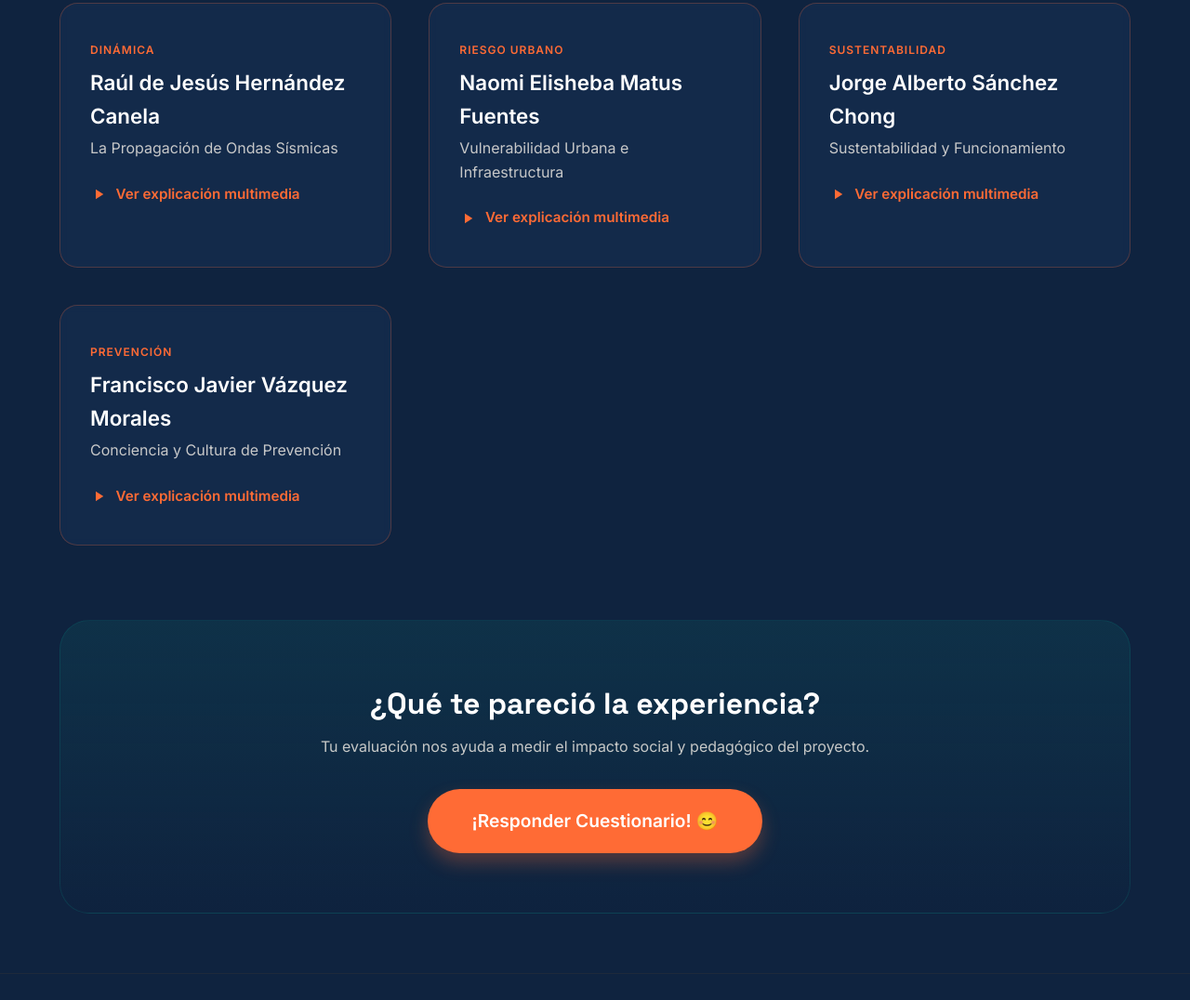
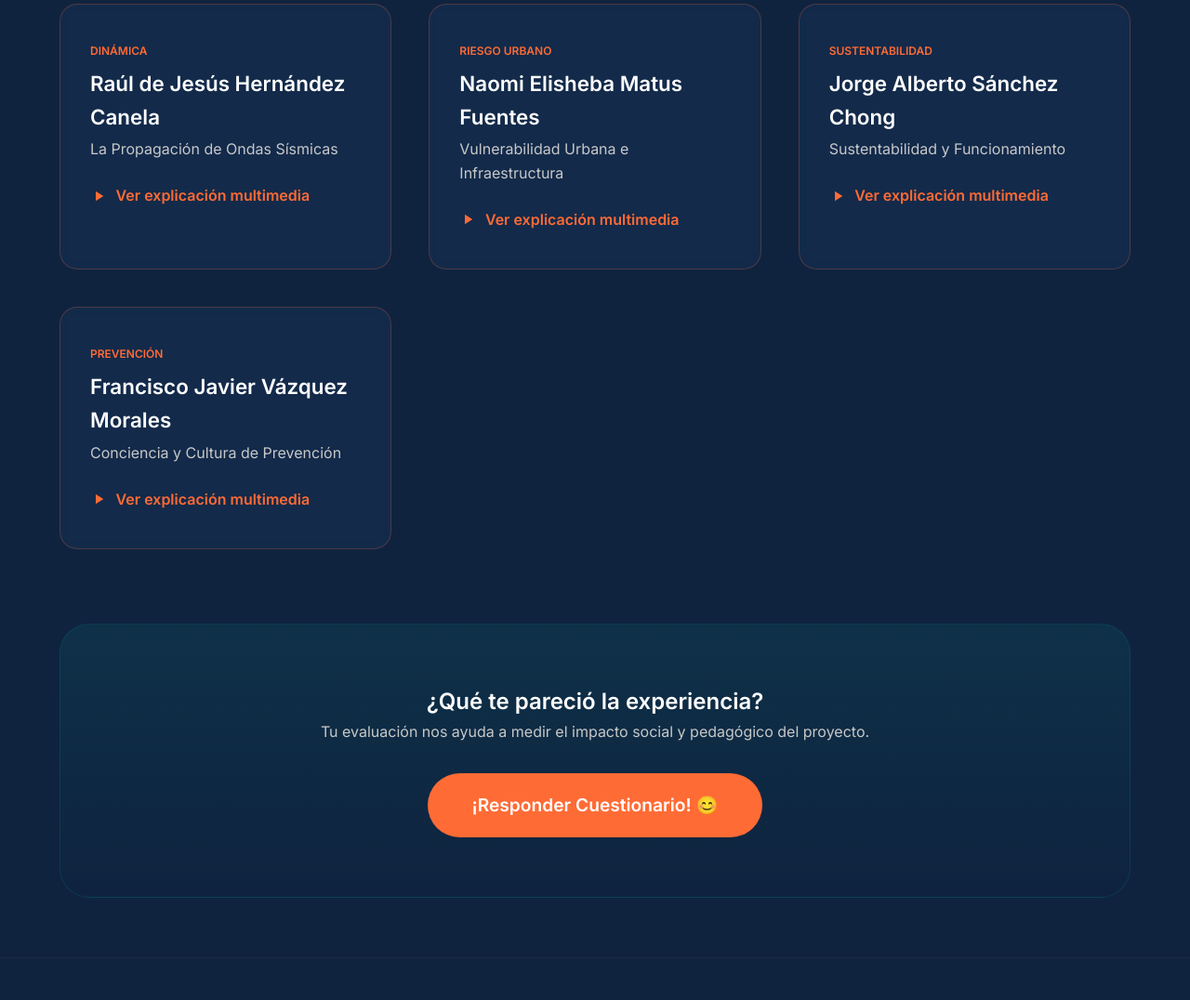
Before and after one commit to marthagarciassl-cmd/MIDSIS-UNICACH, a plain HTML site: page index.html in a window 1280 px wide. Shown: the part 984-2060 px from the top of the page at 93% size. Drawn offline with Linux system fonts and the light colour scheme.

Commit message:
Refactor CSS variables and clean up styles

```diff
--- a/index.html
+++ b/index.html
@@ -8,11 +8,9 @@
 <style>
 *, *::before, *::after { box-sizing: border-box; margin: 0; padding: 0; }
 :root {
-  --navy: #1B365D;       /* Azul UNICACH */
-  --deep: #0F233F;       /* Fondo Oscuro */
-  --terra: #FF6B35;      /* Naranja Sísmico */
-  --amber: #E8A020;      /* Ámbar de Alerta */
-  --teal: #0D6B6E;       /* Sustentabilidad */
+  --navy: #1B365D;
+  --deep: #0F233F;
+  --terra: #FF6B35;
   --white: #ffffff;
   --cream: #F5F0E8;
   --r: 1.2rem;
@@ -25,18 +23,13 @@
   overflow-x: hidden;
   line-height: 1.6;
 }
-
-/* --- CANVAS Y REJILLA SÍSMICA DE FONDO --- */
 #quake-canvas { position: fixed; inset: 0; z-index: 0; opacity: .20; pointer-events: none; }
-
 .seismic-grid {
   position: fixed; inset: 0;
   background-image: linear-gradient(rgba(255, 107, 53, 0.05) 1px, transparent 1px), linear-gradient(90deg, rgba(255, 107, 53, 0.05) 1px, transparent 1px);
   background-size: 50px 50px;
   z-index: 0; pointer-events: none;
 }
-
-/* --- CABECERA (HEADER) --- */
 header {
   background: linear-gradient(135deg, var(--navy), var(--deep));
   padding: 5rem 2rem 4rem 2rem;
@@ -50,7 +43,6 @@
   font-family: 'Space Grotesk', sans-serif;
   font-size: 3.5rem;
   font-weight: 700;
-  color: var(--white);
 }
 .logo-area h1 span { color: var(--terra); }
 .subtitle {
@@ -60,10 +52,7 @@
   margin: 1rem auto 0;
   opacity: 0.9;
 }
-
-/* --- SECCIÓN PRINCIPAL Y MATRIZ DE MÓDULOS --- */
 main { max-width: 1200px; margin: 0 auto; padding: 4rem 1.5rem; position: relative; z-index: 1; }
-
 .section-title {
   font-family: 'Space Grotesk', sans-serif;
   font-size: 2.2rem;
@@ -71,14 +60,11 @@
   border-left: 6px solid var(--terra);
   padding-left: 1.2rem;
 }
-
 .video-grid {
   display: grid;
   grid-template-columns: repeat(auto-fit, minmax(340px, 1fr));
   gap: 2.5rem;
 }
-
-/* EFECTO VIBRACIÓN (TREMOR SHAKE) AL PASAR EL MOUSE */
 @keyframes tremor {
   0% { transform: translate(0,0); }
   25% { transform: translate(-1px, 1px); }
@@ -86,7 +72,6 @@
   75% { transform: translate(-1px, -1px); }
   100% { transform: translate(0,0); }
 }
-
 .video-card {
   background: rgba(27, 54, 93, 0.4);
   border: 1px solid rgba(255, 107, 53, 0.25);
@@ -95,37 +80,24 @@
   cursor: pointer;
   transition: all 0.3s ease;
   backdrop-filter: blur(5px);
-  position: relative;
-  overflow: hidden;
 }
 .video-card:hover {
   animation: tremor 0.2s infinite linear;
   border-color: var(--terra);
   background: rgba(27, 54, 93, 0.7);
-  box-shadow: 0 15px 30px rgba(0,0,0,0.4);
 }
-
 .card-tag {
   font-size: 0.75rem;
   color: var(--terra);
   text-transform: uppercase;
   font-weight: 700;
-  letter-spacing: 1px;
   display: block;
   margin-bottom: 0.5rem;
 }
-.card-speaker { font-size: 1.4rem; font-weight: 600; margin-bottom: 0.3rem; color: #fff; }
-.card-topic { color: var(--cream); opacity: 0.8; font-size: 1rem; margin-bottom: 1.5rem; }
-.play-link {
-  display: flex;
-  align-items: center;
-  gap: 0.6rem;
-  color: var(--terra);
-  font-weight: 600;
-  font-size: 0.95rem;
-}
+.card-speaker { font-size: 1.4rem; font-weight: 600; margin-bottom: 0.3rem; }
+.card-topic { color: var(--cream); opacity: 0.8; margin-bottom: 1.5rem; }
+.play-link { display: flex; align-items: center; gap: 0.6rem; color: var(--terra); font-weight: 600; }
 
-/* --- REPRODUCTOR MODAL EMERGENTE --- */
 .modal {
   position: fixed; inset: 0;
   background: rgba(10, 20, 40, 0.95);
@@ -135,56 +107,26 @@
   padding: 20px;
 }
 .modal.active { display: flex; }
-
 .modal-content {
   background: var(--navy);
-  width: 100%;
-  max-width: 850px;
-  border-radius: 1.5rem;
-  padding: 2.5rem;
-  position: relative;
-  border: 2px solid var(--terra);
+  width: 100%; max-width: 850px;
+  border-radius: 1.5rem; padding: 2.5rem;
+  position: relative; border: 2px solid var(--terra);
 }
-.close-btn {
-  position: absolute; top: 1rem; right: 1.5rem;
-  font-size: 2.2rem; color: #fff; cursor: pointer;
-  line-height: 1;
+.close-btn { position: absolute; top: 1rem; right: 1.5rem; font-size: 2.2rem; color: #fff; cursor: pointer; }
+video { width: 100%; border-radius: 12px; margin: 1.5rem 0; background: #000; }
+
+.cta-container {
+  text-align: center; margin-top: 5rem; padding: 4rem 2rem;
+  background: linear-gradient(rgba(13, 107, 110, 0.2), transparent);
+  border-radius: 2rem; border: 1px solid rgba(13, 107, 110, 0.3);
 }
-.close-btn:hover { color: var(--terra); }
-
-video {
-  width: 100%;
-  border-radius: 12px;
-  margin: 1.5rem 0;
-  box-shadow: 0 10px 30px rgba(0,0,0,0.5);
-  background: #000;
-}
-
-/* --- LLAMADO A LA ACCIÓN (CUESTIONARIO TYPEFORM) --- */
-.cta-container {
-  text-align: center;
-  margin-top: 5rem;
-  padding: 4rem 2rem;
-  background: linear-gradient(rgba(13, 107, 110, 0.2), transparent);
-  border-radius: 2rem;
-  border: 1px solid rgba(13, 107, 110, 0.3);
-}
-.cta-container h2 { font-family: 'Space Grotesk', sans-serif; font-size: 2rem; margin-bottom: 0.5rem; }
-
 .btn-survey {
-  display: inline-block;
-  background: var(--terra);
-  color: #fff;
-  padding: 1.2rem 3rem;
-  border-radius: 50px;
-  text-decoration: none;
-  font-weight: 700;
-  font-size: 1.2rem;
-  box-shadow: 0 10px 20px rgba(255, 107, 53, 0.3);
-  transition: 0.3s;
+  display: inline-block; background: var(--terra); color: #fff;
+  padding: 1.2rem 3rem; border-radius: 50px; text-decoration: none;
+  font-weight: 700; font-size: 1.2rem; transition: 0.3s;
 }
 .btn-survey:hover { transform: scale(1.05); background: #ff5722; }
-
 footer { text-align: center; padding: 3rem; color: #64748b; font-size: 0.9rem; border-top: 1px solid #1e293b; }
 </style>
 </head>
@@ -227,64 +169,64 @@
       <source src="" type="video/mp4">
       Tu navegador no soporta la reproducción de video.
     </video>
-    <p id="modalDesc" style="color:var(--cream); opacity: 0.9; font-size: 1.05rem; line-height: 1.5;"></p>
+    <p id="modalDesc" style="color:var(--cream); opacity: 0.9; font-size: 1.05rem;"></p>
   </div>
 </div>
 
 <script>
-// USAMOS RUTA ABSOLUTA CON ROMPE-CACHÉ PASANDO UN PARÁMETRO DE TIEMPO
 const URL_BASE = "https://raw.githubusercontent.com/marthagarciassl-cmd/MIDSIS-UNICACH/main/";
-const CACHE_BUST = "?v=" + new Date().getTime();
+const CB = "?v=" + new Date().getTime();
 
+// ENLACES CORREGIDOS COINCIDIENDO EXACTAMENTE CON TUS ARCHIVOS SIN ACENTOS
 const videos = [
   {
     tag: 'Introducción',
     name: 'Oscar De Coss Henning',
     topic: 'Propósito del Proyecto MIDSis',
-    file: URL_BASE + '01_Introduccion_Oscar_De_Coss_Henning.mp4' + CACHE_BUST,
-    desc: 'Bienvenidos a MIDSis, un Modelo Interactivo de Dinámica Sísmica diseñado en la UNICACH. Esta herramienta interactiva al aire libre te permite experimentar en primera persona cómo se reajusta nuestro planeta.'
+    file: URL_BASE + '01_Introduccion_Oscar_De_Coss_Henning.mp4' + CB,
+    desc: 'Bienvenidos a MIDSis, un Modelo Interactivo de Dinámica Sísmica diseñado en la UNICACH.'
   },
   {
     tag: 'Contexto Local',
     name: 'Martha Patricia García Saldívar',
     topic: 'El Contexto Sísmico de Chiapas',
-    file: URL_BASE + '02_Contexto_Local_Martha_Patricia_Garc%C3%ADa_Sald%C3%ADvar.mp4' + CACHE_BUST,
-    desc: 'Chiapas es uno de los estados con mayor actividad sismica en México debido a la interacción continua de tres grandes placas tectónicas: Norteamérica, Caribe y la placa de Cocos.'
+    file: URL_BASE + '02_Contexto_Local_Martha_Patricia_Garc%C3%ADa_Sald%C3%A1var.mp4' + CB,
+    desc: 'Chiapas es uno de los estados con mayor actividad sísmica en México.'
   },
   {
     tag: 'Geociencias',
     name: 'Luis Gilberto Gómez López',
     topic: 'Del Hipocentro al Epicentro',
-    file: URL_BASE + '03_Geociencias_Luis_Gilberto_G%C3%B3mez_L%C3%B3pez.mp4' + CACHE_BUST,
-    desc: 'Explicación del punto exacto en el subsuelo donde se origina la ruptura (hipocentro) y cómo viaja verticalmente la energía hasta manifestarse en la superficie (epicentro).'
+    file: URL_BASE + '03_Geociencias_Luis_Gilberto_G%C3%B3mez_L%C3%B3pez.mp4' + CB,
+    desc: 'Explicación del punto exacto en el subsuelo donde se origina la ruptura.'
   },
   {
     tag: 'Dinámica',
     name: 'Raúl de Jesús Hernández Canela',
     topic: 'La Propagación de Ondas Sísmicas',
-    file: URL_BASE + '04_Din%C3%A1mica_Ra%C3%BAl_de_Jes%C3%BAs_Hern%C3%A1ndez_Canela.mp4' + CACHE_BUST,
-    desc: 'Demostración de cómo la energía liberada se desplaza por el interior de la Tierra en forma de ondas sismicas e interactúa con el terreno.'
+    file: URL_BASE + '04_Din%C3%A1mica_Ra%C3%BAl_de_Jes%C3%BAs_Hern%C3%A1ndez_Canela.mp4' + CB,
+    desc: 'Demostración de cómo la energía liberada se desplaza por el interior de la Tierra.'
   },
   {
     tag: 'Riesgo Urbano',
     name: 'Naomi Elisheba Matus Fuentes',
     topic: 'Vulnerabilidad Urbana e Infraestructura',
-    file: URL_BASE + '05_Riesgo_Urbano_Naomi_Elisheba_Matus_Fuentes.mp4' + CACHE_BUST,
-    desc: 'Análisis de la aceleración del terreno y cómo responden las diferentes estructuras civiles de nuestras ciudades ante los movimientos de la Tierra.'
+    file: URL_BASE + '05_Riesgo_Urbano_Naomi_Elisheba_Matus_Fuentes.mp4' + CB,
+    desc: 'Análisis de la aceleración del terreno y cómo responden las estructuras civiles.'
   },
   {
     tag: 'Sustentabilidad',
     name: 'Jorge Alberto Sánchez Chong',
     topic: 'Sustentabilidad y Funcionamiento',
-    file: URL_BASE + '06_Sustentabilidad_Jorge_Alberto_S%C3%A1nchez_Chong.mp4' + CACHE_BUST,
-    desc: 'Detalles sobre la construcción con materiales resistentes a la intemperie y la operación autónoma mediante un sistema de energía solar fotovoltaica.'
+    file: URL_BASE + '06_Sustentabilidad_Jorge_Alberto_S%C3%A1nchez_Chong.mp4' + CB,
+    desc: 'Detalles sobre la construcción con materiales resistentes y energía solar.'
   },
   {
     tag: 'Prevención',
     name: 'Francisco Javier Vázquez Morales',
     topic: 'Conciencia y Cultura de Prevención',
-    file: URL_BASE + '07_Prevenci%C3%B3n_Francisco_Javier_V%C3%A1zquez_Morales.mp4' + CACHE_BUST,
-    desc: 'Conclusión del recorrido enfocada en fortalecer la resiliencia ciudadana y la cultura de prevención ante phenomena naturales de gran magnitud.'
+    file: URL_BASE + '07_Prevenci%C3%B3n_Francisco_Javier_V%C3%A1zquez_Morales.mp4' + CB,
+    desc: 'Conclusión enfocada en fortalecer la resiliencia ciudadana y la cultura de prevención.'
   }
 ];
 
@@ -307,19 +249,11 @@
   const v = videos[index];
   const modal = document.getElementById('videoModal');
   const videoPlayer = document.getElementById('mainVideo');
-
   document.getElementById('modalTitle').innerText = v.name + " — " + v.topic;
   document.getElementById('modalDesc').innerText = v.desc;
-
   videoPlayer.src = v.file;
   modal.classList.add('active');
-
-  const playPromise = videoPlayer.play();
-  if (playPromise !== undefined) {
-    playPromise.catch(error => {
-      console.log("Interacción requerida.");
-    });
-  }
+  videoPlayer.play().catch(e => console.log("Play interactivo requerido"));
 }
 
 function closeVideo() {
@@ -333,25 +267,16 @@
 const canvas = document.getElementById('quake-canvas');
 const ctx = canvas.getContext('2d');
 let waves = [];
-
 function resize() { canvas.width = window.innerWidth; canvas.height = window.innerHeight; }
 window.addEventListener('resize', resize); resize();
-
 class Wave {
-  constructor() {
-    this.x = Math.random() * canvas.width;
-    this.y = Math.random() * canvas.height;
-    this.r = 1;
-    this.alpha = 1;
-  }
+  constructor() { this.x = Math.random()*canvas.width; this.y = Math.random()*canvas.height; this.r = 1; this.alpha = 1; }
   draw() {
     ctx.beginPath(); ctx.arc(this.x, this.y, this.r, 0, Math.PI*2);
-    ctx.strokeStyle = `rgba(255, 107, 53, ${this.alpha * 0.25})`;
-    ctx.stroke();
+    ctx.strokeStyle = `rgba(255, 107, 53, ${this.alpha * 0.25})`; ctx.stroke();
     this.r += 1.2; this.alpha -= 0.008;
   }
 }
-
 function animate() {
   ctx.clearRect(0,0,canvas.width, canvas.height);
   if(Math.random() < 0.02) waves.push(new Wave());
```
